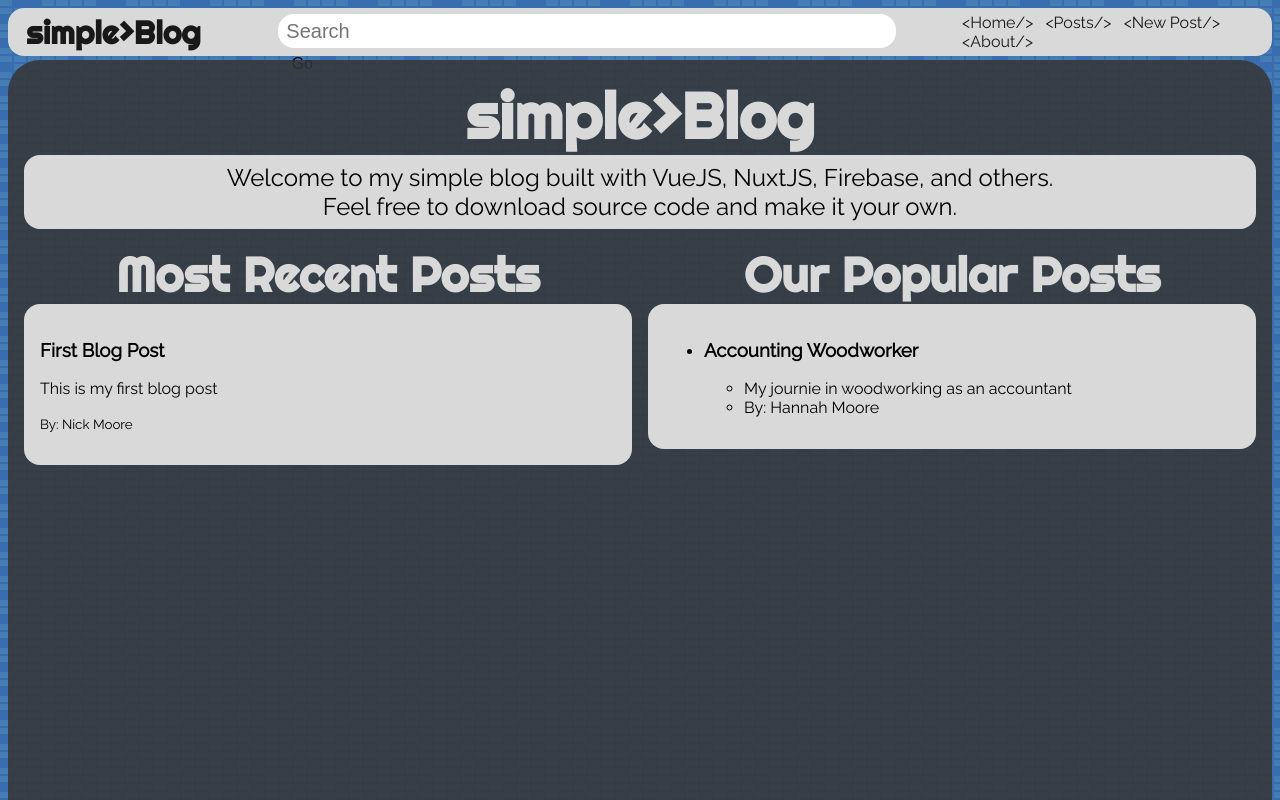
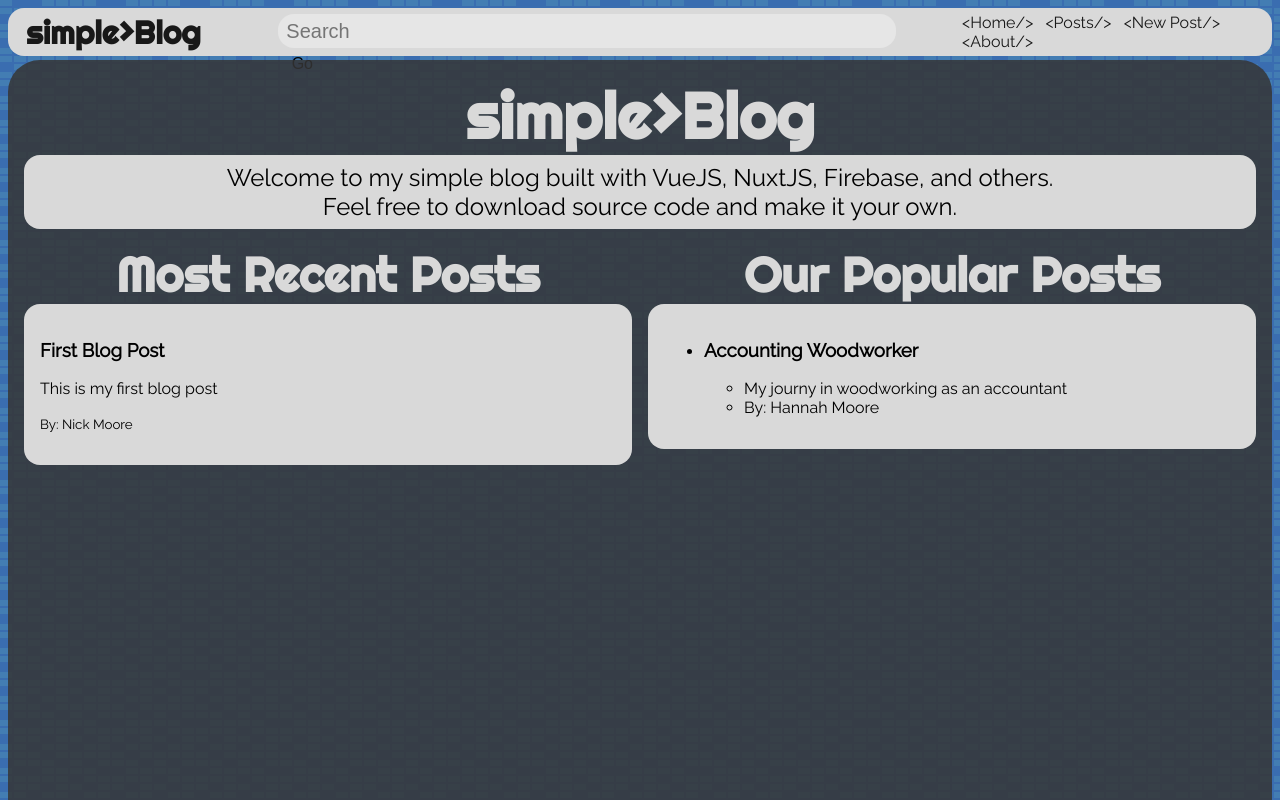
Before and after one commit to nmoore14/nuxt_blog, a Nuxt app: page / in a window 1280 px wide. Shown: the top 800 px of the page. Built offline with nearby package versions, Linux system fonts and the light colour scheme.

Commit message:
Correcting typos and styling search bar.

```diff
--- a/components/Search.vue
+++ b/components/Search.vue
@@ -34,6 +34,14 @@ export default {
         border: none;
         border-radius: 1rem;
         padding-left: .5rem;
+        background-color: #e6e6e6;
+    }
+
+    .search-input:focus {
+        border-radius: .5rem;
+        background-color: white;
+        outline: none;
+        font-weight: lighter;
     }
 
     .search-btn {
--- a/static/posts.json
+++ b/static/posts.json
@@ -11,7 +11,7 @@
             "id": "2",
             "author": "Hannah Moore",
             "title": "Accounting Woodworker",
-            "description": "My journie in woodworking as an accountant",
+            "description": "My journy in woodworking as an accountant",
             "content": "Nostrud consectetur irure irure ipsum anim occaecat quis est tempor id ex. Adipisicing excepteur velit irure non quis. Duis incididunt dolor commodo ullamco id adipisicing anim ut aute quis sint deserunt. Deserunt nulla mollit in aute incididunt laboris tempor non mollit. Dolore consequat quis irure duis ipsum. Est sint duis aute ad occaecat."
         }
     ]
```
